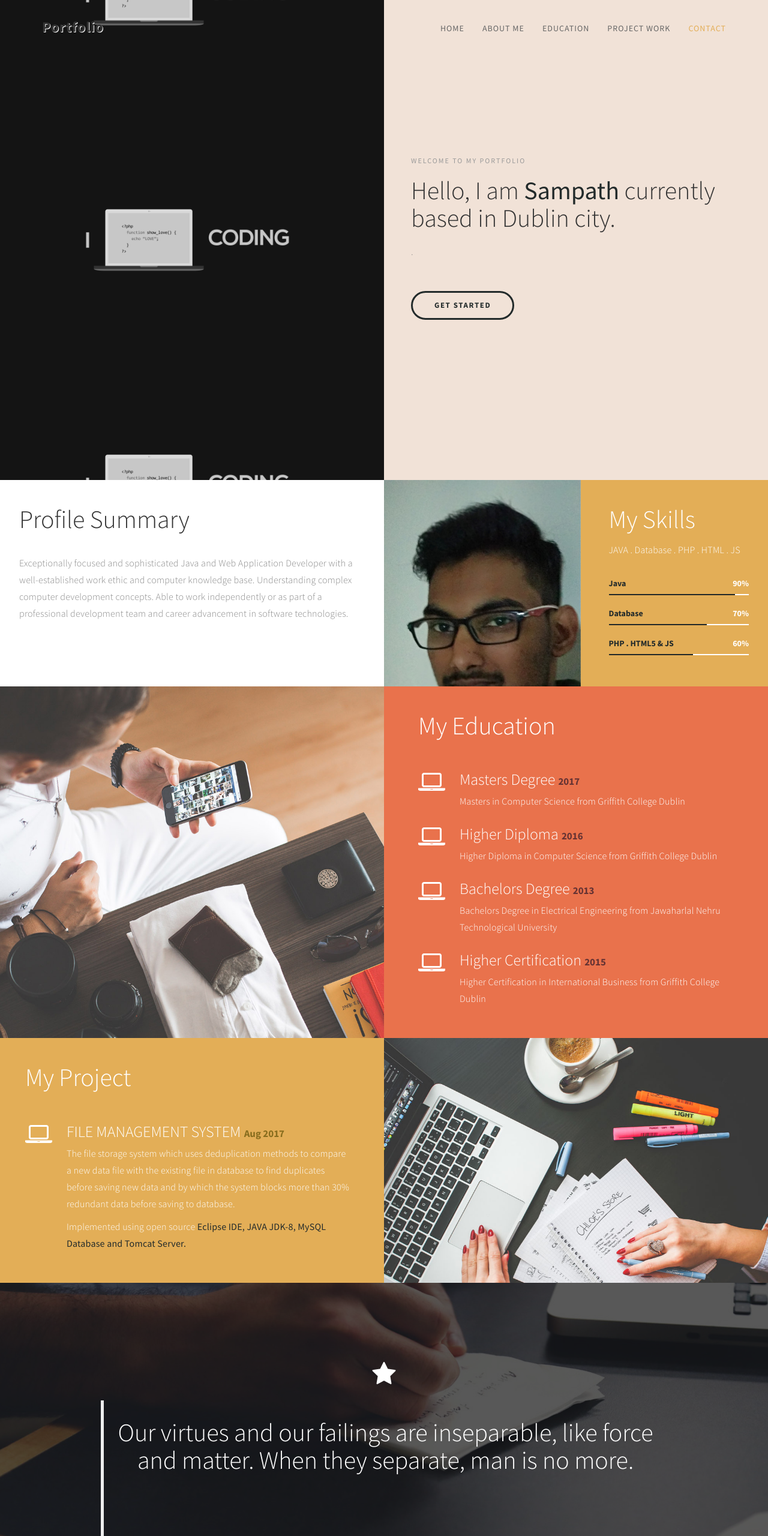
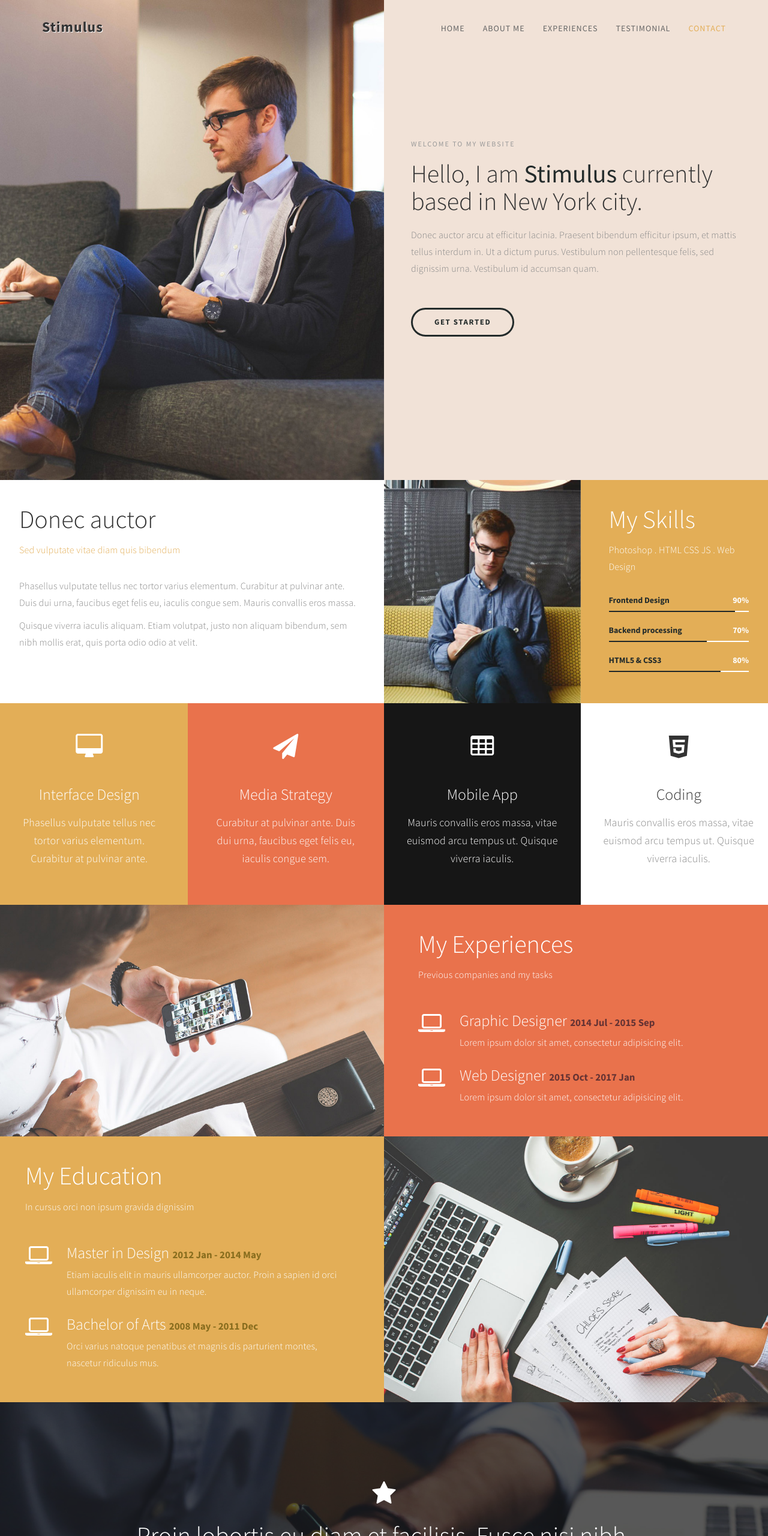
Before and after one commit to bogasampath/SampathBoga.github.io, a plain HTML site: page index.html in a window 1280 px wide. Shown: the top 2560 px of the page at 60% size. Drawn offline with Linux system fonts and the light colour scheme.

Commit message:
second commit

```diff
--- a/css/templatemo-style.css
+++ b/css/templatemo-style.css
@@ -356,9 +356,9 @@ a:hover, a:active, a:focus {
 }
 
 #home .home-img {
-    background: url(../images/aa.jpg);
-  background-size:contain;
-  background-position: 50%  50%;
+  background: url('../images/home-img.jpg') no-repeat;
+  background-size: cover;
+  background-position: 50% 50%;
   width: 100%;
   height: 100vh;
 }
@@ -383,7 +383,7 @@ a:hover, a:active, a:focus {
 -----------------------------------------*/
 
 #about .about-img {
-    background: url('../images/IMG.jpg') no-repeat;
+    background: url('../images/about-img.jpg') no-repeat;
 }
 
 #about .about-thumb,
@@ -523,7 +523,7 @@ a:hover, a:active, a:focus {
 -----------------------------------------*/
 
 #contact {
-  background: #000000;
+  background: #E9724C;
 }
 
 #contact .contact-form,
@@ -533,8 +533,7 @@ a:hover, a:active, a:focus {
 }
 
 #contact .contact-img {
-  background: url('../images/contact.png') no-repeat;
-    width: 100%;
+  background: url('../images/contact-img.jpg') no-repeat;
   min-height: 75vh;
 }
 
@@ -547,7 +546,6 @@ a:hover, a:active, a:focus {
 #contact .form-control:-ms-input-placeholder{color:#ffffff}
 #contact .form-control::-webkit-input-placeholder{color:#ffffff}
 
-/*
 #contact .form-control {
   background: transparent;
   border: none;
@@ -582,7 +580,6 @@ a:hover, a:active, a:focus {
   border-color: #ffffff;
   color: #ffffff;
 }
-*/
 
 #contact .fa {
   padding-right: 10px;
--- a/index.html
+++ b/index.html
@@ -9,7 +9,7 @@
 <meta name="author" content="templatemo">
 <meta name="viewport" content="width=device-width, initial-scale=1, maximum-scale=1">
 
-<title>Sampath Boga Portfolio</title>
+<title>Stimulus HTML CSS Template</title>
 <!--
 Stimulus Template
 http://www.templatemo.com/tm-498-stimulus
@@ -46,15 +46,15 @@ http://www.templatemo.com/tm-498-stimulus
                     <span class="icon icon-bar"></span>
                     <span class="icon icon-bar"></span>
                </button>
-               <a href="#" class=" color-white navbar-brand">Portfolio</a>
+               <a href="#" class="navbar-brand">Stimulus</a>
           </div>
 
           <div class="collapse navbar-collapse">
                <ul class="nav navbar-nav navbar-right">
                     <li><a href="#home" class="smoothScroll">Home</a></li>
                     <li><a href="#about" class="smoothScroll">About Me</a></li>
-                    <li><a href="#experience" class="smoothScroll">Education</a></li>
-                    <li><a href="#quotes" class="smoothScroll">Project Work</a></li>
+                    <li><a href="#experience" class="smoothScroll">Experiences</a></li>
+                    <li><a href="#quotes" class="smoothScroll">Testimonial</a></li>
                     <li><a href="#contact" class="smoothScroll">Contact</a></li>
                </ul>
           </div>
@@ -76,9 +76,9 @@ http://www.templatemo.com/tm-498-stimulus
                <div class="col-md-6 col-sm-6">
                     <div class="home-thumb">
                          <div class="section-title">
-                              <h4 class="wow fadeInUp" data-wow-delay="0.3s">welcome to my Portfolio</h4>
-                              <h1 class="wow fadeInUp" data-wow-delay="0.6s">Hello, I am <strong>Sampath</strong> currently based in Dublin city.</h1>
-                              <p class="wow fadeInUp" data-wow-delay="0.9s">.</p>
+                              <h4 class="wow fadeInUp" data-wow-delay="0.3s">welcome to my website</h4>
+                              <h1 class="wow fadeInUp" data-wow-delay="0.6s">Hello, I am <strong>Stimulus</strong> currently based in New York city.</h1>
+                              <p class="wow fadeInUp" data-wow-delay="0.9s">Donec auctor arcu at efficitur lacinia. Praesent bibendum efficitur ipsum, et mattis tellus interdum in. Ut a dictum purus. Vestibulum non pellentesque felis, sed dignissim urna. Vestibulum id accumsan quam.</p>
 
                               <a href="#about" class="wow fadeInUp smoothScroll section-btn btn btn-success" data-wow-delay="1.4s">Get Started</a>
 
@@ -101,11 +101,12 @@ http://www.templatemo.com/tm-498-stimulus
                <div class="col-md-6 col-sm-12">
                     <div class="about-thumb">
                          <div class="wow fadeInUp section-title" data-wow-delay="0.4s">
-                              <h1>Profile Summary</h1>
-
+                              <h1>Donec auctor</h1>
+                              <p class="color-yellow">Sed vulputate vitae diam quis bibendum</p>
                          </div>
                          <div class="wow fadeInUp" data-wow-delay="0.8s">
-                              <p>Exceptionally focused and sophisticated Java and Web Application Developer with a well-established work ethic and computer knowledge base. Understanding complex computer development concepts. Able to work independently or as part of a professional development team and career advancement in software technologies.</p>
+                              <p>Phasellus vulputate tellus nec tortor varius elementum. Curabitur at pulvinar ante. Duis dui urna, faucibus eget felis eu, iaculis congue sem. Mauris convallis eros massa.</p>
+                              <p>Quisque viverra iaculis aliquam. Etiam volutpat, justo non aliquam bibendum, sem nibh mollis erat, quis porta odio odio at velit.</p>
                          </div>
                     </div>
                </div>
@@ -118,26 +119,26 @@ http://www.templatemo.com/tm-498-stimulus
                     <div class="skill-thumb">
                          <div class="wow fadeInUp section-title color-white" data-wow-delay="1.2s">
                               <h1>My Skills</h1>
-                              <p class="color-white">JAVA . Database . PHP . HTML . JS</p>
+                              <p class="color-white">Photoshop . HTML CSS JS . Web Design</p>
                          </div>
 
                          <div class=" wow fadeInUp skills-thumb" data-wow-delay="1.6s">
-                         <strong>Java</strong>
+                         <strong>Frontend Design</strong>
                               <span class="color-white pull-right">90%</span>
                                    <div class="progress">
                                         <div class="progress-bar progress-bar-primary" role="progressbar" aria-valuenow="90" aria-valuemin="0" aria-valuemax="100" style="width: 90%;"></div>
                                    </div>
 
-                         <strong>Database</strong>
+                         <strong>Backend processing</strong>
                               <span class="color-white pull-right">70%</span>
                                    <div class="progress">
                                         <div class="progress-bar progress-bar-primary" role="progressbar" aria-valuenow="70" aria-valuemin="0" aria-valuemax="100" style="width: 70%;"></div>
                                    </div>
 
-                         <strong>PHP . HTML5 & JS</strong>
-                              <span class="color-white pull-right">60%</span>
+                         <strong>HTML5 & CSS3</strong>
+                              <span class="color-white pull-right">80%</span>
                                    <div class="progress">
-                                        <div class="progress-bar progress-bar-primary" role="progressbar" aria-valuenow="60" aria-valuemin="0" aria-valuemax="100" style="width: 60%;"></div>
+                                        <div class="progress-bar progress-bar-primary" role="progressbar" aria-valuenow="80" aria-valuemin="0" aria-valuemax="100" style="width: 80%;"></div>
                                    </div>
                          </div>
 
@@ -149,9 +150,50 @@ http://www.templatemo.com/tm-498-stimulus
 </section>
 
 
+<!-- Service Section -->
+
+<section id="service" class="parallax-section">
+     <div class="container">
+          <div class="row">
+
+               <div class="bg-yellow col-md-3 col-sm-6">
+                    <div class="wow fadeInUp color-white service-thumb" data-wow-delay="0.8s">
+                         <i class="fa fa-desktop"></i>
+                              <h3>Interface Design</h3>
+                              <p class="color-white">Phasellus vulputate tellus nec tortor varius elementum. Curabitur at pulvinar ante.</p>
+                    </div>
+               </div>
+
+               <div class="col-md-3 col-sm-6">
+                    <div class="wow fadeInUp color-white service-thumb" data-wow-delay="1.2s">
+                         <i class="fa fa-paper-plane"></i>
+                              <h3>Media Strategy</h3>
+                              <p class="color-white">Curabitur at pulvinar ante. Duis dui urna, faucibus eget felis eu, iaculis congue sem.</p>
+                    </div>
+               </div>
+
+               <div class="bg-dark col-md-3 col-sm-6">
+                    <div class="wow fadeInUp color-white service-thumb" data-wow-delay="1.6s">
+                         <i class="fa fa-table"></i>
+                              <h3>Mobile App</h3>
+                              <p class="color-white">Mauris convallis eros massa, vitae euismod arcu tempus ut. Quisque viverra iaculis.</p>
+                    </div>
+               </div>
+
+               <div class="bg-white col-md-3 col-sm-6">
+                    <div class="wow fadeInUp service-thumb" data-wow-delay="1.8s">
+                         <i class="fa fa-html5"></i>
+                              <h3>Coding</h3>
+                              <p>Mauris convallis eros massa, vitae euismod arcu tempus ut. Quisque viverra iaculis.</p>
+                    </div>
+               </div>
+
+          </div>
+     </div>
+</section>
 
 
-<!-- Education Section -->
+<!-- Experience Section -->
 
 <section id="experience" class="parallax-section">
      <div class="container">
@@ -164,8 +206,8 @@ http://www.templatemo.com/tm-498-stimulus
                <div class="col-md-6 col-sm-6">
                     <div class="color-white experience-thumb">
                          <div class="wow fadeInUp section-title" data-wow-delay="0.8s">
-                              <h1>My Education</h1>
-
+                              <h1>My Experiences</h1>
+                              <p class="color-white">Previous companies and my tasks</p>
                          </div>
 
                          <div class="wow fadeInUp color-white media" data-wow-delay="1.2s">
@@ -173,8 +215,8 @@ http://www.templatemo.com/tm-498-stimulus
                                    <i class="fa fa-laptop"></i>
                               </div>
                               <div class="media-body">
-                                   <h3 class="media-heading">Masters Degree  <small>2017</small></h3>
-                                   <p class="color-white">Masters in Computer Science from Griffith College Dublin</p>
+                                   <h3 class="media-heading">Graphic Designer <small>2014 Jul - 2015 Sep</small></h3>
+                                   <p class="color-white">Lorem ipsum dolor sit amet, consectetur adipisicing elit.</p>
                               </div>
                          </div>
 
@@ -183,31 +225,10 @@ http://www.templatemo.com/tm-498-stimulus
                                    <i class="fa fa-laptop"></i>
                               </div>
                               <div class="media-body">
-                                   <h3 class="media-heading">Higher Diploma  <small>2016</small></h3>
-                                   <p class="color-white">Higher Diploma in Computer Science from Griffith College Dublin</p>
+                                   <h3 class="media-heading">Web Designer <small>2015 Oct - 2017 Jan</small></h3>
+                                   <p class="color-white">Lorem ipsum dolor sit amet, consectetur adipisicing elit.</p>
                               </div>
                          </div>
-
-                        <div class="wow fadeInUp color-white media" data-wow-delay="1.2s">
-                              <div class="media-object media-left">
-                                   <i class="fa fa-laptop"></i>
-                              </div>
-                              <div class="media-body">
-                                   <h3 class="media-heading">Bachelors Degree  <small>2013</small></h3>
-                                   <p class="color-white">Bachelors Degree in Electrical Engineering from Jawaharlal Nehru Technological University</p>
-                              </div>
-                         </div>
-
-                        <div class="wow fadeInUp color-white media" data-wow-delay="1.2s">
-                              <div class="media-object media-left">
-                                   <i class="fa fa-laptop"></i>
-                              </div>
-                              <div class="media-body">
-                                   <h3 class="media-heading">Higher Certification <small>2015</small></h3>
-                                   <p class="color-white">Higher Certification in International Business from Griffith College Dublin</p>
-                              </div>
-                         </div>
-
 
                     </div>
                </div>
@@ -217,7 +238,7 @@ http://www.templatemo.com/tm-498-stimulus
 </section>
 
 
-<!-- Project Section -->
+<!-- Education Section -->
 
 <section id="education" class="parallax-section">
      <div class="container">
@@ -226,17 +247,27 @@ http://www.templatemo.com/tm-498-stimulus
                <div class="col-md-6 col-sm-6">
                     <div class="color-white education-thumb">
                          <div class="wow fadeInUp section-title" data-wow-delay="0.8s">
-                              <h1>My Project</h1>
-                        </div>
+                              <h1>My Education</h1>
+                              <p class="color-white">In cursus orci non ipsum gravida dignissim</p>
+                         </div>
 
                          <div class="wow fadeInUp color-white media" data-wow-delay="1.2s">
                               <div class="media-object media-left">
                                    <i class="fa fa-laptop"></i>
                               </div>
                               <div class="media-body">
-                                   <h3 class="media-heading">FILE MANAGEMENT SYSTEM <small>Aug 2017</small></h3>
-                                   <p class="color-white">The file storage system which uses deduplication methods to compare a new data file with the existing file in database to find duplicates before saving new data and by which the system blocks more than 30% redundant data before saving to database.</p>
-                                  <p class="color-white">Implemented using open source <strong>Eclipse IDE, JAVA JDK-8, MySQL Database and Tomcat Server.</strong></p>
+                                   <h3 class="media-heading">Master in Design <small>2012 Jan - 2014 May</small></h3>
+                                   <p class="color-white">Etiam iaculis elit in mauris ullamcorper auctor. Proin a sapien id orci ullamcorper dignissim eu in neque. </p>
+                              </div>
+                         </div>
+
+                         <div class="wow fadeInUp color-white media" data-wow-delay="1.6s">
+                              <div class="media-object media-left">
+                                   <i class="fa fa-laptop"></i>
+                              </div>
+                              <div class="media-body">
+                                   <h3 class="media-heading">Bachelor of Arts <small>2008 May - 2011 Dec</small></h3>
+                                   <p class="color-white">Orci varius natoque penatibus et magnis dis parturient montes, nascetur ridiculus mus.</p>
                               </div>
                          </div>
 
@@ -261,10 +292,8 @@ http://www.templatemo.com/tm-498-stimulus
 
                <div class="col-md-offset-1 col-md-10 col-sm-12">
                     <i class="wow fadeInUp fa fa-star" data-wow-delay="0.6s"></i>
-                    <blockquote>
-                    <h1 class="wow fadeInUp" data-wow-delay="1s">Our virtues and our failings are inseparable, like force and matter. When they separate, man is no more.</h1>
-                   <footer><h3 class="color-white">Nikola Tesla</h3></footer>
-                        </blockquote>
+                    <h2 class="wow fadeInUp" data-wow-delay="0.8s">Proin lobortis eu diam et facilisis. Fusce nisi nibh, molestie in vestibulum quis, auctor et orci.</h2>
+                    <p class="wow fadeInUp" data-wow-delay="1s">Curabitur at pulvinar ante. Duis dui urna, faucibus eget felis eu, iaculis congue sem.</p>
                </div>
 
           </div>
@@ -276,13 +305,13 @@ http://www.templatemo.com/tm-498-stimulus
 
 <section id="contact" class="parallax-section">
      <div class="container">
-          <div class=" bg-dark row">
+          <div class="row">
 
-               <!--<div class="col-md-6 col-sm-12">
+               <div class="col-md-6 col-sm-12">
                     <div class="contact-form">
                          <div class="wow fadeInUp section-title" data-wow-delay="0.2s">
-                              <h1 class="color-white">Drop Your Message</h1>
-
+                              <h1 class="color-white">Say hello..</h1>
+                              <p class="color-white">Integer ut consectetur est. In cursus orci non ipsum gravida dignissim.</p>
                          </div>
 
                          <div id="contact-form">
@@ -303,24 +332,24 @@ http://www.templatemo.com/tm-498-stimulus
                          </div>
 
                     </div>
-               </div> -->
+               </div>
 
                <div class="col-md-3 col-sm-6">
-                    <div class=" background-image contact-img width-100%"></div>
+                    <div class="background-image contact-img"></div>
                </div>
 
                <div class="bg-dark col-md-3 col-sm-6">
                     <div class="contact-thumb">
                          <div class="wow fadeInUp contact-info" data-wow-delay="0.6s">
-                              <h3 class="color-white">Visit me at</h3>
-                              <p>Dublin, Ireland</p>
+                              <h3 class="color-white">Visit my office</h3>
+                              <p>456 New Street 22000, New York City, USA</p>
                          </div>
 
                          <div class="wow fadeInUp contact-info" data-wow-delay="0.8s">
                               <h3 class="color-white">Contact.</h3>
-                              <p><i class="fa fa-envelope-o"></i> <a href="mailto:sampathkumarboga@gmail.com">sampathkumarboga@gmail.com</a></p>
-                              <p><i class="fa fa-inkedin"></i> <a href="https://www.linkedin.com/in/boga-sampath-9429a28b">LinkedIn</a></p>
-                             <p><i class="fa fa-github"></i> <a href="https://github.com/bogasampath">GitHub</a></p>
+                              <p><i class="fa fa-phone"></i> 01-0110-0220</p>
+                              <p><i class="fa fa-envelope-o"></i> <a href="mailto:hello@company.co">hello@company.co</a></p>
+                              <p><i class="fa fa-globe"></i> <a href="#">company.co</a></p>
                          </div>
 
                     </div>
@@ -339,12 +368,16 @@ http://www.templatemo.com/tm-498-stimulus
 
                <div class="col-md-12 col-sm-12">
                     <div class="wow fadeInUp footer-copyright" data-wow-delay="1.8s">
-                         <p>Copyright &copy; 2017 Sampath Boga</p>
+                         <p>Copyright &copy; 2016 Your Company
+
+                    | Design: <a href="http://www.google.com/+templatemo" target="_parent">templatemo</a></p>
                     </div>
 				<ul class="wow fadeInUp social-icon" data-wow-delay="2s">
-                         <li><a href="www.facebook.com/boga.sampath" class="fa fa-facebook"></a></li>
-
-                         <li><a href="https://www.linkedin.com/in/boga-sampath-9429a28b" class="fa fa-linkedin"></a></li>
+                         <li><a href="#" class="fa fa-facebook"></a></li>
+                         <li><a href="#" class="fa fa-twitter"></a></li>
+                         <li><a href="#" class="fa fa-google-plus"></a></li>
+                         <li><a href="#" class="fa fa-dribbble"></a></li>
+                         <li><a href="#" class="fa fa-linkedin"></a></li>
                     </ul>
                </div>
 
```
